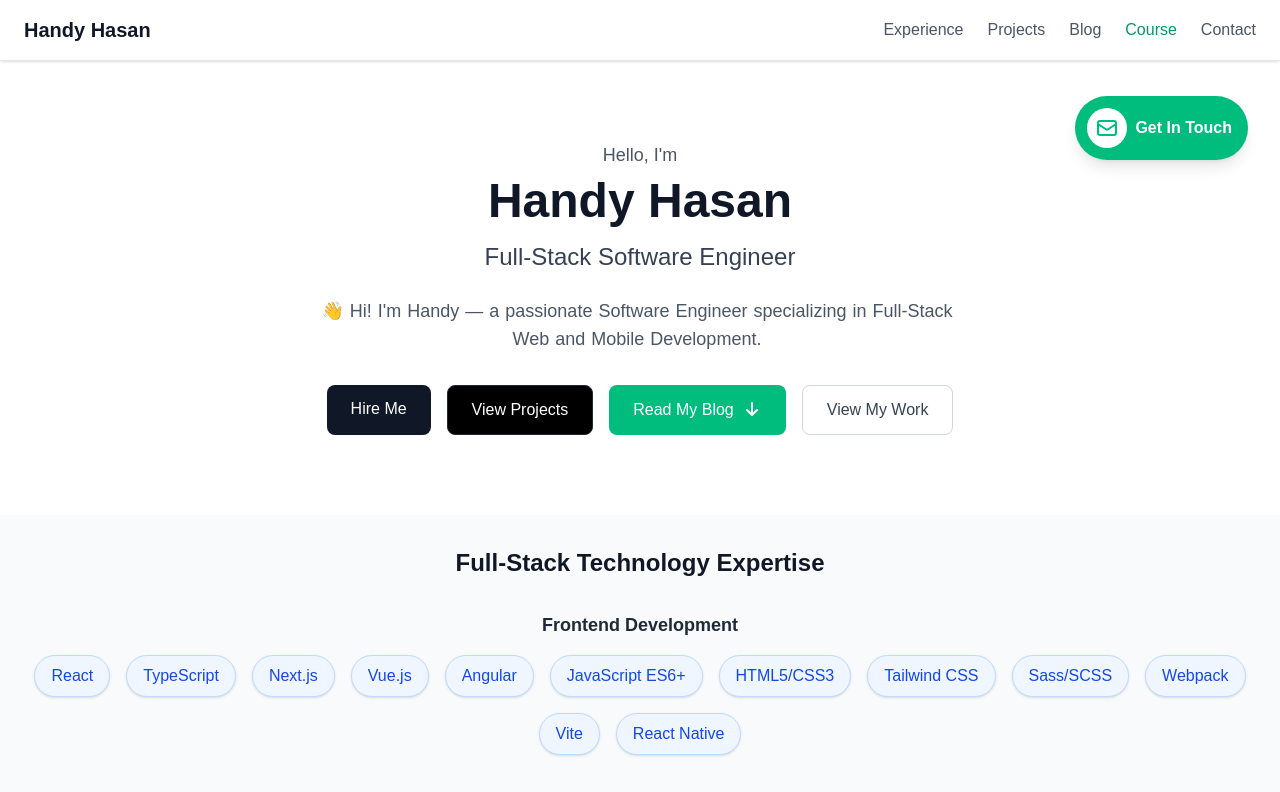
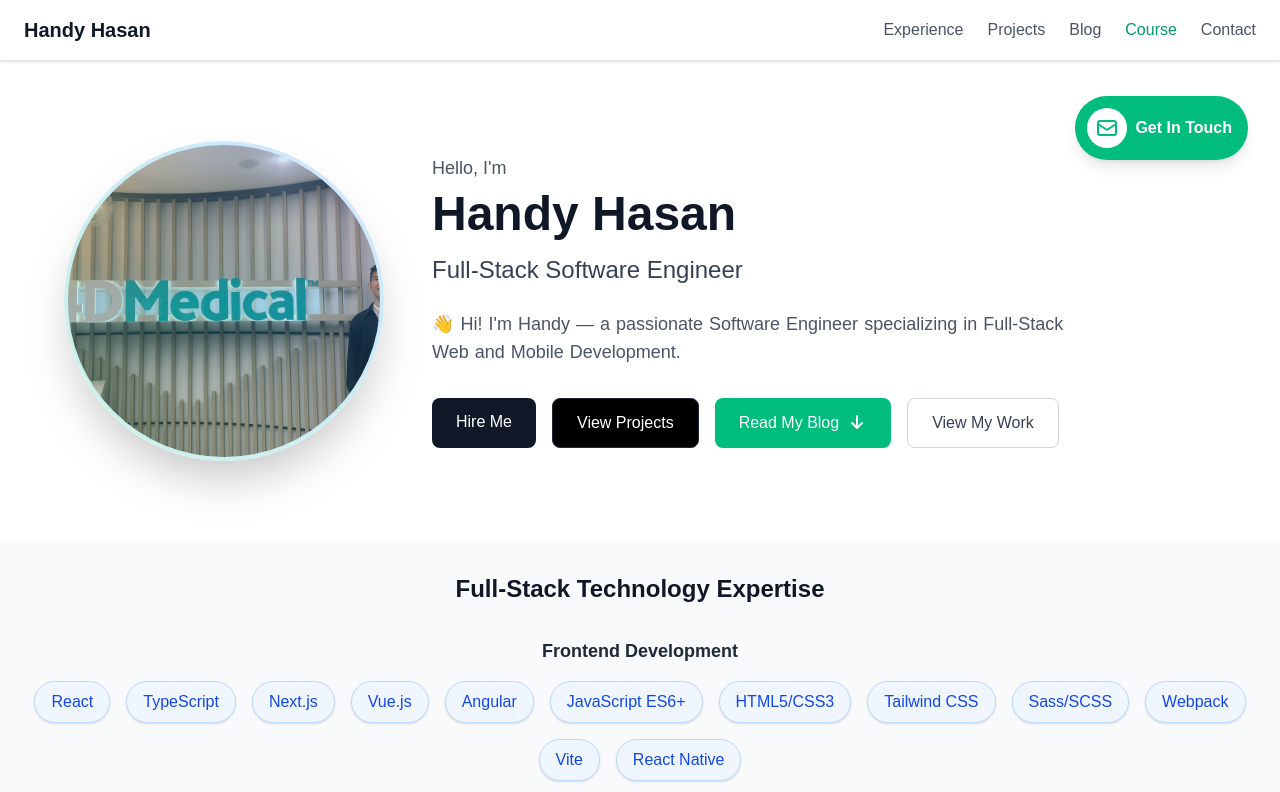
Before and after one commit to handyman30/portfolio, a Next.js app: page / in a window 1280 px wide. Shown: the top 792 px of the page. Built offline with nearby package versions, Linux system fonts and the light colour scheme.

Commit message:
Add large profile image to hero section with better positioning and visibility

```diff
--- a/src/app/page.tsx
+++ b/src/app/page.tsx
@@ -95,14 +95,38 @@ export default function Home() {
       <section className="py-20 bg-white">
         <div className="container mx-auto px-6">
           <motion.div
-            className="w-full flex flex-col items-center text-center"
+            className="flex flex-col lg:flex-row items-center gap-12 max-w-6xl mx-auto"
             initial="hidden"
             animate="visible"
             variants={staggerContainer}
           >
+            {/* Profile Image */}
+            <motion.div
+              variants={fadeIn}
+              className="flex-shrink-0"
+            >
+              <div className="relative">
+                <div className="w-80 h-80 rounded-full overflow-hidden shadow-2xl border-4 border-white">
+                  <Image
+                    src="/images/profile.jpg"
+                    alt="Handy Hasan"
+                    width={320}
+                    height={320}
+                    className="object-cover w-full h-full"
+                    priority
+                  />
+                </div>
+                <div className="absolute inset-0 rounded-full bg-gradient-to-tr from-emerald-500/20 to-blue-500/20"></div>
+              </div>
+            </motion.div>
+
+            {/* Content */}
+            <motion.div
+              className="flex-1 text-center lg:text-left"
+            >
               <motion.span
                 variants={fadeIn}
-              className="text-lg text-gray-600 mb-2"
+                className="text-lg text-gray-600 mb-2 block"
               >
                 Hello, I&apos;m
               </motion.span>
@@ -114,7 +138,7 @@ export default function Home() {
               </motion.h1>
               <motion.div
                 variants={fadeIn}
-              className="flex flex-wrap items-center justify-center gap-3 mb-6"
+                className="flex flex-wrap items-center justify-center lg:justify-start gap-3 mb-6"
               >
                 <h2 className="text-2xl text-gray-700">Full-Stack Software Engineer</h2>
               </motion.div>
@@ -129,7 +153,7 @@ export default function Home() {
               </motion.div>
               <motion.div
                 variants={fadeIn}
-              className="flex flex-wrap space-x-0 sm:space-x-4 gap-4 sm:gap-0"
+                className="flex flex-wrap justify-center lg:justify-start space-x-0 sm:space-x-4 gap-4 sm:gap-0"
               >
                 <a
                   href="#contact"
@@ -158,6 +182,7 @@ export default function Home() {
                 >
                   View My Work
                 </Link>
+              </motion.div>
             </motion.div>
           </motion.div>
         </div>
```
Lines whose indentation alone changed are shown as unchanged.
